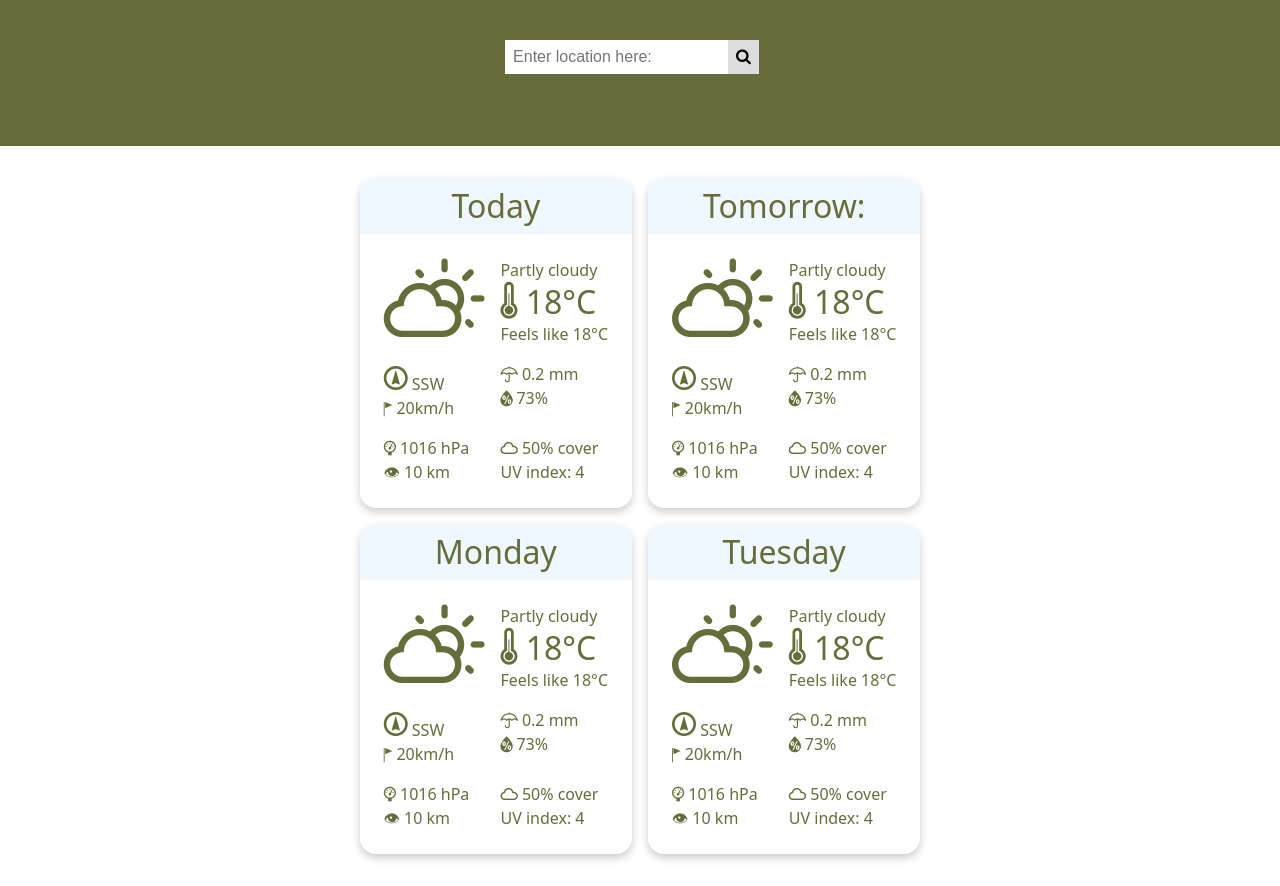
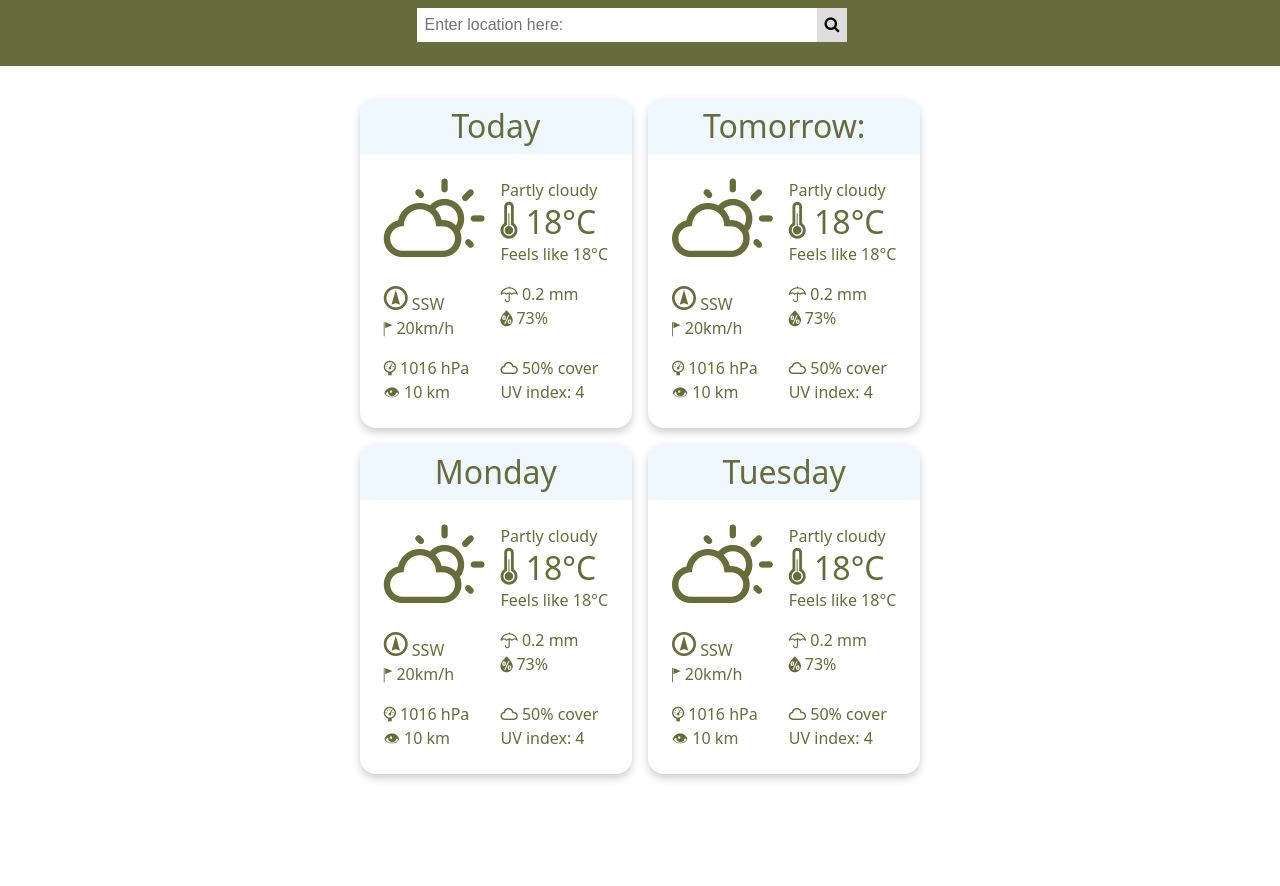
Before and after one commit to jakubpogo/weather-app, a plain HTML site: page src/index.html in a window 1280 px wide. After the commit the page ends 806 px from the top, so only its background shows below. Drawn offline with Linux system fonts and the light colour scheme.

Commit message:
WIP - input box and colouring

```diff
--- a/src/css/style.css
+++ b/src/css/style.css
@@ -102,12 +102,6 @@ h1 {
     font-size: 3vw;
 }
 
-.location-input {
-    width: 70vw;
-    font-size: large;
-    max-width: 400px;
-}
-
 .header {
     text-align: center;
     height: min-content;
@@ -115,16 +109,31 @@ h1 {
 
 }
 
-.controls {
+div.controls {
     display: grid;
     place-content: center;
     flex: 1;
     background: var(--theme-color);
+    padding: 0;
 }
 
 .controls>div {
     /* display: flex; */
-    gap: var(--gap-1);
+    /* gap: var(--gap-1); */
+}
+
+.search-container {
+    display: flex;
+    gap: 0 !important;
+}
+
+.search-input {
+    flex: 1;
+    width: 70vw;
+    font-size: large;
+    max-width: 400px;
+    padding-top: 8px;
+    padding-bottom: 0;
 }
 
 .output-data {
@@ -215,7 +224,5 @@ h1 {
     padding: 8px;
     font-size: 16px;
     color: white;
-    margin-top: 8px;
-    margin-bottom: 8px;
 
 }
--- a/src/index.html
+++ b/src/index.html
@@ -18,7 +18,7 @@
         <div class="controls">
             <div class="search-container">
                 <!-- <img class="logo" src="images/logo.png"> -->
-                <input type="text" placeholder="Enter location here:" name="search">
+                <input type="text" placeholder="Enter location here:" name="search" class="search-input">
                 <button type="submit"><i class="fa fa-search"></i></button>
 
             </div>
```
